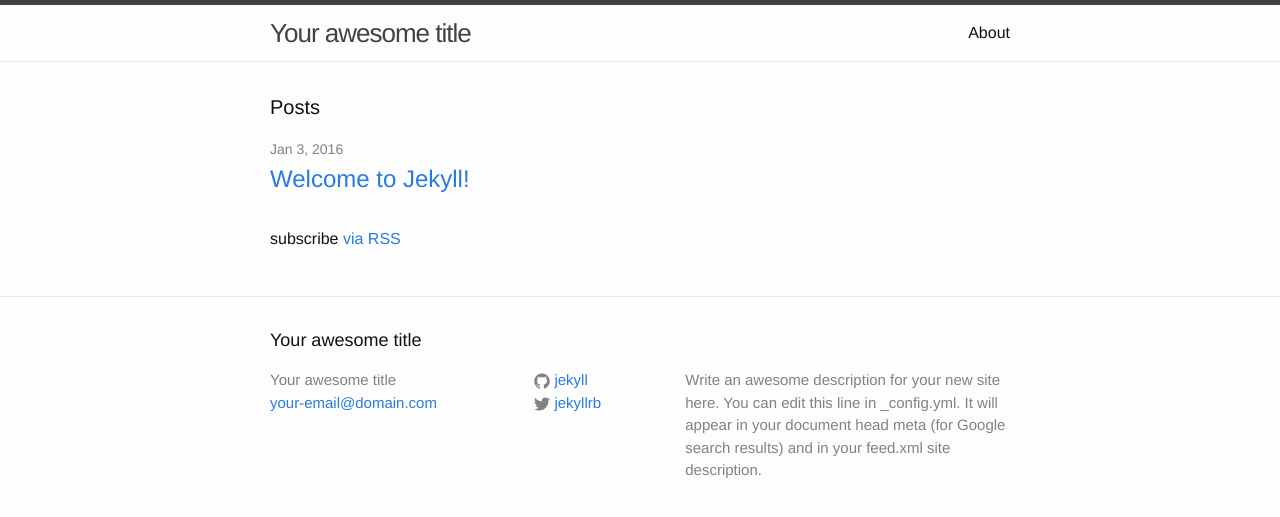
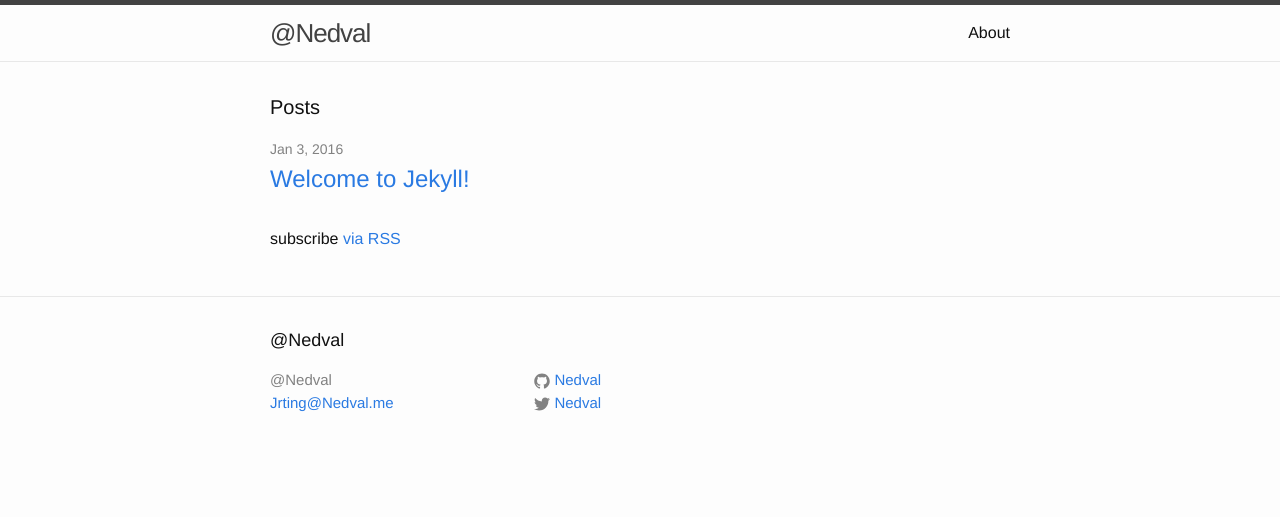
Before and after one commit to Nedval/Nedval.github.io, a Jekyll site: the page built from index.html, in a window 1280 px wide. Shown: the top 517 px of the page. Built offline with Jekyll 4.4.1, drawn with Linux system fonts in a browser that asks for light colours.

Commit message:
編輯 config
修改標題, e-mail, url, twitter 帳號, GitHub 帳號

```diff
--- a/_config.yml
+++ b/_config.yml
@@ -1,14 +1,12 @@
 # Site settings
-title: Your awesome title
-email: your-email@domain.com
+title: "@Nedval"
+email: Jrting@Nedval.me
 description: > # this means to ignore newlines until "baseurl:"
-  Write an awesome description for your new site here. You can edit this
-  line in _config.yml. It will appear in your document head meta (for
-  Google search results) and in your feed.xml site description.
+
 baseurl: "" # the subpath of your site, e.g. /blog/
-url: "http://yourdomain.com" # the base hostname & protocol for your site
-twitter_username: jekyllrb
-github_username:  jekyll
+url: "http://pages.nedval.me" # the base hostname & protocol for your site
+twitter_username:   Nedval
+github_username:    Nedval
 
 # Build settings
 markdown: kramdown
```
